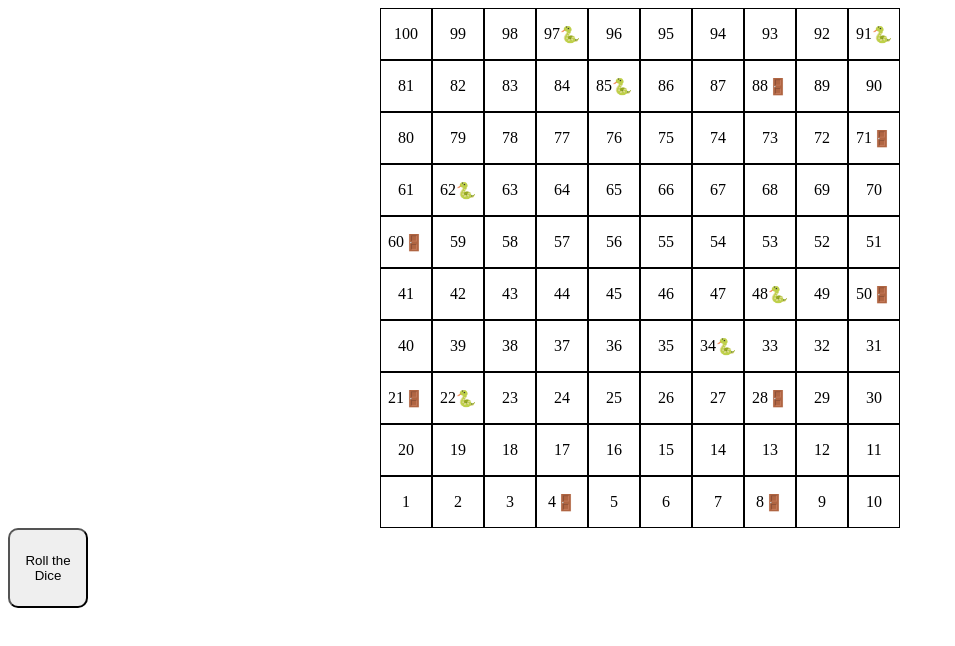
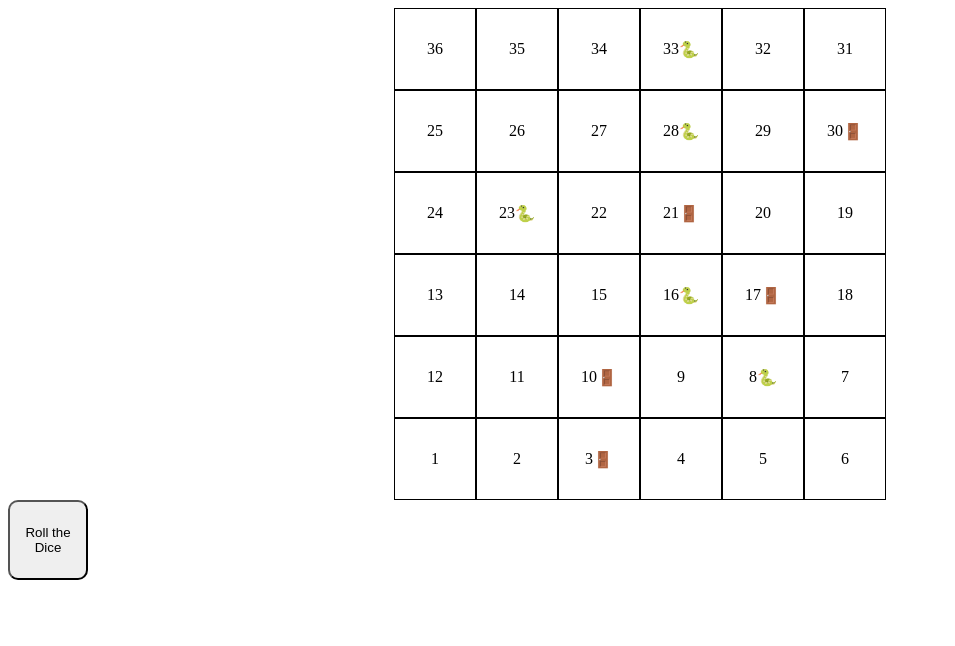
Before and after one commit to iammarmirza/Learning-JavaScript, a plain HTML site: page Projects/snake-and-ladders/snakenumbers.html in a window 1280 px wide. Shown: the whole page, without its empty margins (0-955 px from the left). Drawn offline with Linux system fonts and the light colour scheme.

Commit message:
Did some changes

```diff
--- a/Projects/snake-and-ladders/myscript.js
+++ b/Projects/snake-and-ladders/myscript.js
@@ -1,36 +1,27 @@
 const IMAGE_URL = ["dice1.png", "dice2.png", "dice3.png", "dice4.png", "dice5.png", "dice6.png"]
 const LADDERS = {
-    4: 14,
-    8: 30,
-    21: 42,
-    28: 56,
-    50 : 67,
-    60 : 80,
-    71 : 92,
-    88 : 99,
+    3 : 7,
+    10 : 14,
+    17 : 22,
+    21 : 26,
+    30 : 35
 }
 
 const SNAKES = {
-    22 : 10,
-    34 : 6,
-    62 : 18,
-    48 : 26,
-    85 : 24,
-    91 : 56,
-    97 : 2
+    8 : 2,
+    16 : 6,
+    23 : 15,
+    28 : 18,
+    33 : 25
 }
 
 const NUMBERS = [
-    [100, 99, 98, 97, 96, 95, 94, 93, 92, 91],
-    [81, 82, 83, 84, 85, 86, 87, 88, 89, 90],
-    [80, 79, 78, 77, 76, 75, 74, 73, 72, 71],
-    [61, 62, 63, 64, 65, 66, 67, 68, 69, 70],
-    [60, 59, 58, 57, 56, 55, 54, 53, 52, 51],
-    [41, 42, 43, 44, 45, 46, 47, 48, 49, 50],
-    [40, 39, 38, 37, 36, 35, 34, 33, 32, 31],
-    [21, 22, 23, 24, 25, 26, 27, 28, 29, 30],
-    [20, 19, 18, 17, 16, 15, 14, 13, 12, 11],
-    [1, 2, 3, 4, 5, 6, 7, 8, 9, 10]
+    [36, 35, 34, 33, 32, 31],
+    [25, 26, 27, 28, 29, 30],
+    [24, 23, 22, 21, 20, 19],
+    [13, 14, 15, 16, 17, 18],
+    [12, 11, 10, 9, 8, 7],
+    [1, 2, 3, 4, 5, 6]
 ];
 
 function createBoard() {
@@ -68,7 +59,7 @@ function rollDice() {
     const result = document.querySelector('#dice-count')
     const randomNumber = Math.floor(Math.random() * 6) + 1
     result.innerHTML = "You rolled " + randomNumber
-    dice.style.backgroundImage = `url(Images/dice${randomNumber}.png)`
+    dice.style.backgroundImage = `url(Images/${IMAGE_URL[randomNumber - 1]})`
     dice.innerHTML = ""
     const isGameActive = document.querySelector(`.active`)
     if (randomNumber === 6 && !isGameActive) {
@@ -102,13 +93,13 @@ function continueGame(diceValue) {
         newPosition = snakesEnd;
     }
 
-    if (newPosition <= 100) {
+    if (newPosition <= 36) {
         activeBlock.classList.remove('active');
         const newActiveBlock = document.querySelector(`[data-count='${newPosition}']`);
         newActiveBlock.classList.add('active');
     }
 
-    if (newPosition === 100) {
+    if (newPosition === 36) {
         endGame();
     }
 }
--- a/Projects/snake-and-ladders/snakenumbers.html
+++ b/Projects/snake-and-ladders/snakenumbers.html
@@ -5,39 +5,7 @@
     <meta charset="UTF-8">
     <meta name="viewport" content="width=device-width, initial-scale=1.0">
     <title>Snake Numbers</title>
-    <style>
-        .parent-div {
-            display: flex;
-            flex-direction: column;
-            align-items: center;
-        }
-        .rows {
-            display: flex;
-        }
-        .buttons {
-            width: 50px;
-            height: 50px;
-            border: 1px solid black;
-            display: flex;
-            justify-content: center;
-            align-items: center;
-
-        }
-        .dice-game {
-            display: flex;
-            align-items: center;
-            gap: 15px;
-        }
-        .active {
-            background-color: yellow;
-        }
-        #dice {
-            background-size: 80px;
-            border-radius: 10px;
-            width: 80px;
-            height: 80px;
-        }
-    </style>
+    <link rel="stylesheet" href="style.css">
 </head>
 
 <body>
--- /dev/null
+++ b/Projects/snake-and-ladders/style.css
@@ -0,0 +1,36 @@
+.parent-div {
+    display: flex;
+    flex-direction: column;
+    align-items: center;
+}
+
+.rows {
+    display: flex;
+}
+
+.buttons {
+    width: 80px;
+    height: 80px;
+    border: 1px solid black;
+    display: flex;
+    justify-content: center;
+    align-items: center;
+
+}
+
+.dice-game {
+    display: flex;
+    align-items: center;
+    gap: 15px;
+}
+
+.active {
+    background-color: yellow;
+}
+
+#dice {
+    background-size: 80px;
+    border-radius: 10px;
+    width: 80px;
+    height: 80px;
+}
```
Also changed, not shown: Screenshot 2023-10-21 185857.jpg (added).
